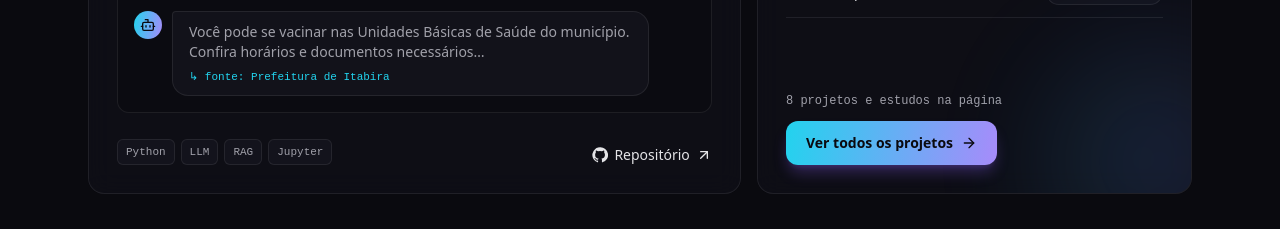
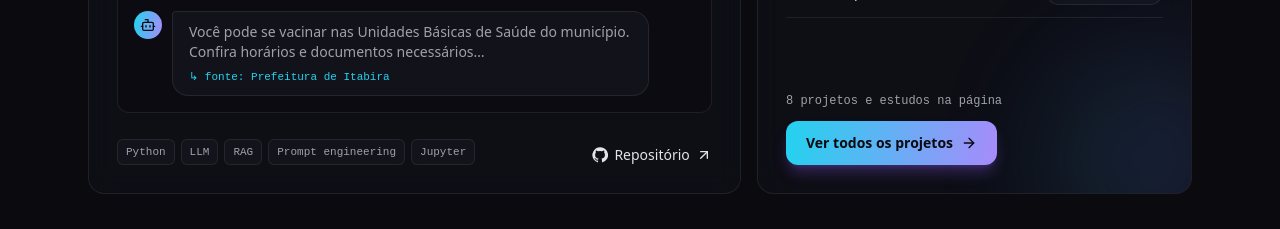
Before and after one commit to lukinhapdm/lucasmagalhaes.dev, a React (Vite) app: page / in a window 1280 px wide. Shown: the part 3380-3609 px from the top of the page. Built offline with nearby package versions, Linux system fonts and the light colour scheme; a web font is replaced by a local one.

Commit message:
content(projects): prompt engineering nas tecnologias do Chatbot RAG

```diff
--- a/src/data/projects.ts
+++ b/src/data/projects.ts
@@ -10,7 +10,7 @@ export const projects: Project[] = [
     id: 'rag',
     icon: 'bot',
     featured: true,
-    tags: ['Python', 'LLM', 'RAG', 'Jupyter'],
+    tags: ['Python', 'LLM', 'RAG', 'Prompt engineering', 'Jupyter'],
     status: 'done',
     repo: 'https://github.com/lukinhapdm/rag-llm-chatbot-saude',
   },
```
